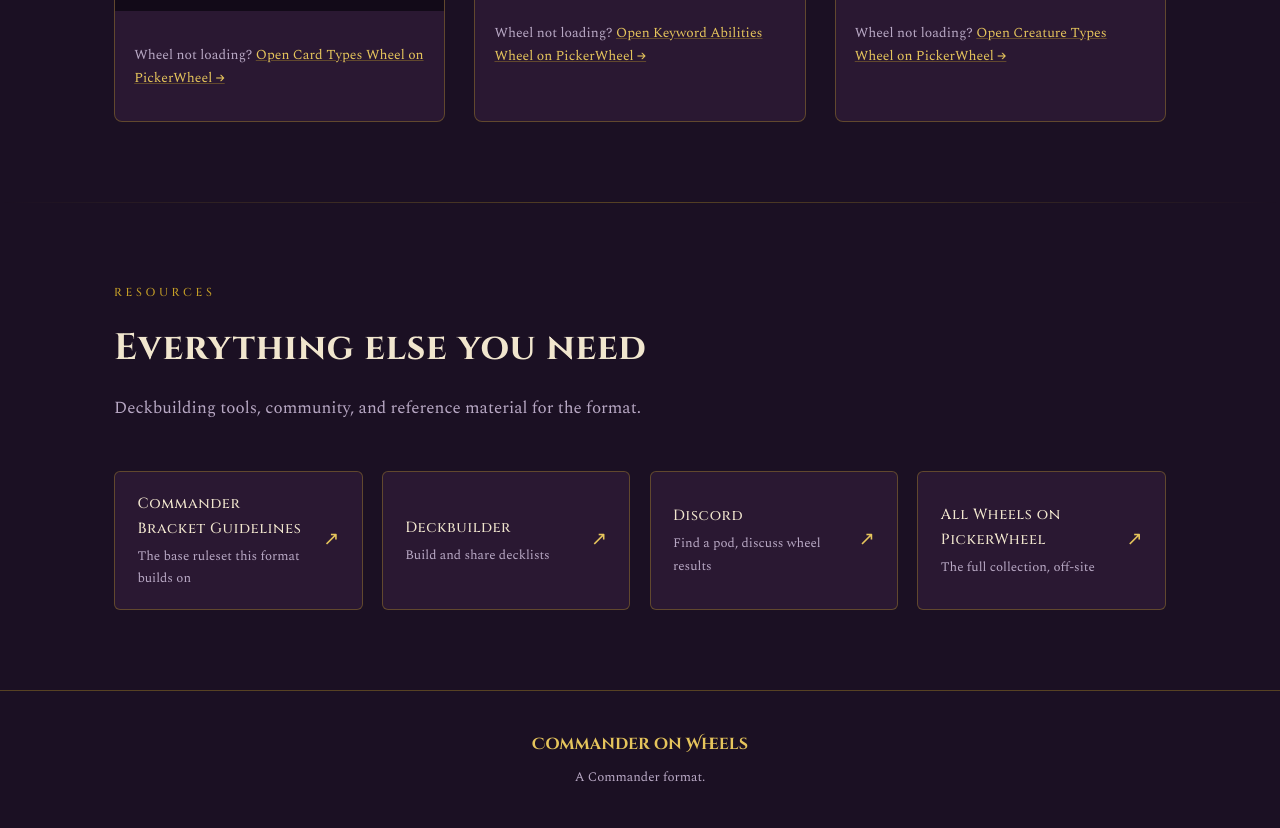
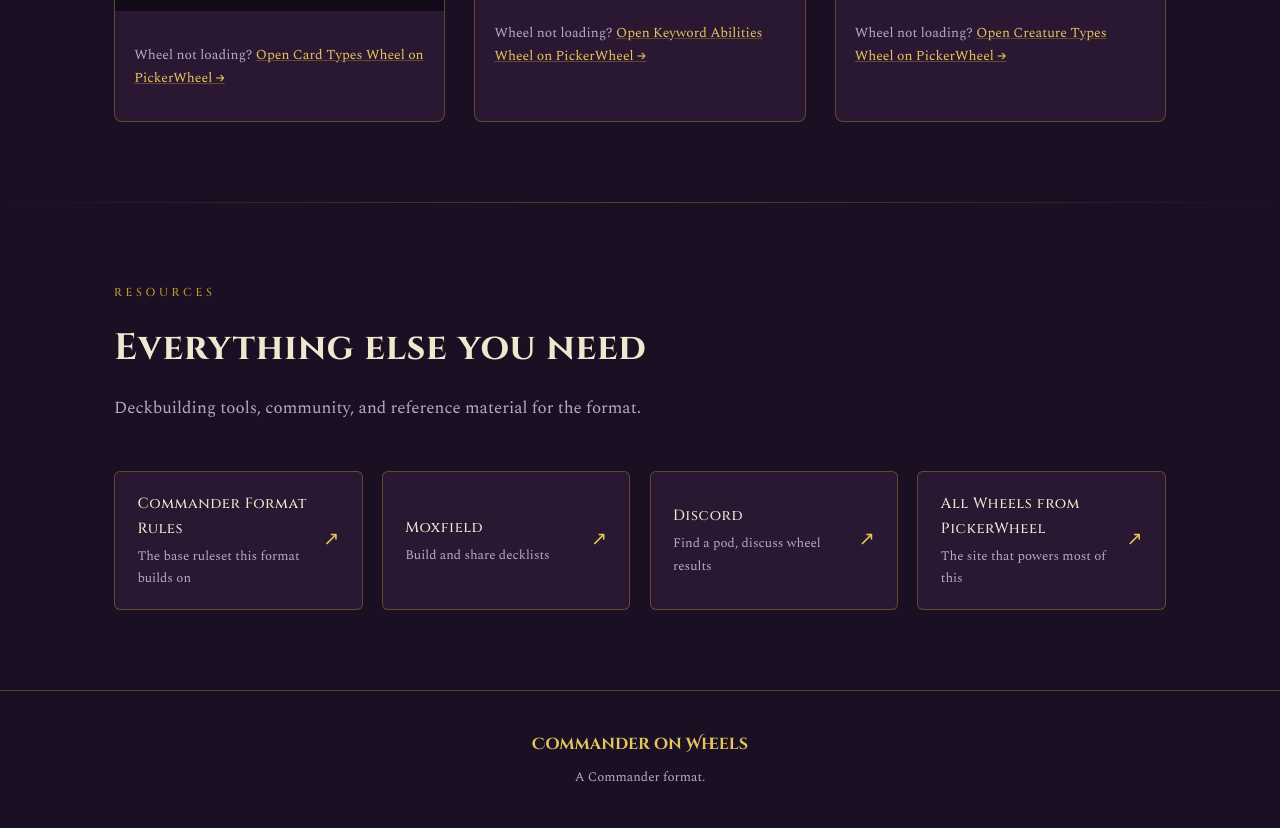
Before and after one commit to Highcard44/Magicwheels.github.io, a plain HTML site: page index.html in a window 1280 px wide. Shown: the part 3433-4261 px from the top of the page. Drawn offline with nearby package versions, Linux system fonts and the light colour scheme; grey boxes are pictures that could not be loaded.

Commit message:
Update index.html

```diff
--- a/index.html
+++ b/index.html
@@ -504,14 +504,14 @@
     <!-- TODO: swap these placeholder hrefs for your real links -->
     <a class="link-card" href="#" target="_blank" rel="noopener">
       <div>
-        <div class="lc-title">Commander Bracket Guidelines</div>
+        <div class="lc-title">Commander Format Rules</div>
         <div class="lc-sub">The base ruleset this format builds on</div>
       </div>
       <span class="lc-arrow">↗</span>
     </a>
     <a class="link-card" href="#" target="_blank" rel="noopener">
       <div>
-        <div class="lc-title">Deckbuilder</div>
+        <div class="lc-title">Moxfield</div>
         <div class="lc-sub">Build and share decklists</div>
       </div>
       <span class="lc-arrow">↗</span>
@@ -525,8 +525,8 @@
     </a>
     <a class="link-card" href="#" target="_blank" rel="noopener">
       <div>
-        <div class="lc-title">All Wheels on PickerWheel</div>
-        <div class="lc-sub">The full collection, off-site</div>
+        <div class="lc-title">All Wheels from PickerWheel</div>
+        <div class="lc-sub">The site that powers most of this</div>
       </div>
       <span class="lc-arrow">↗</span>
     </a>
```
